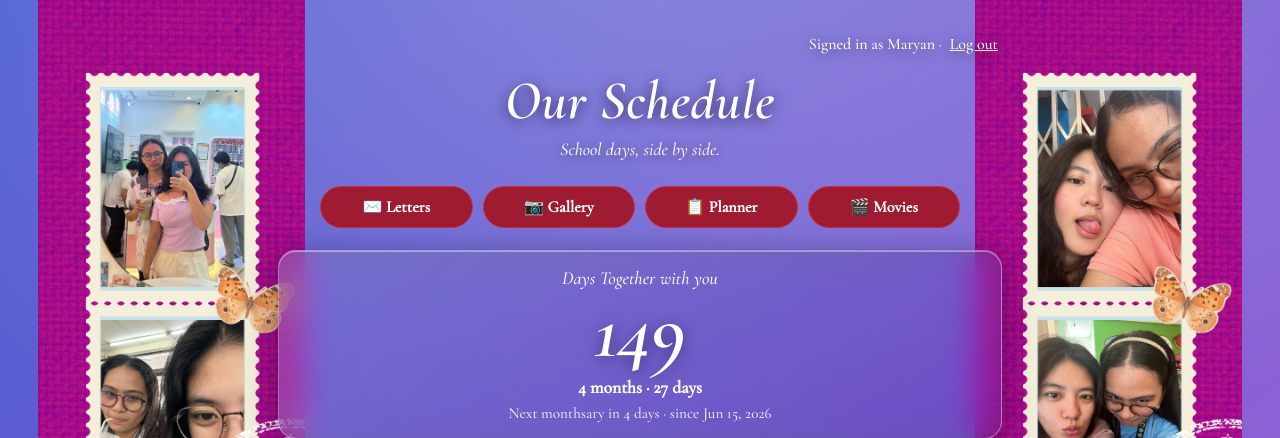
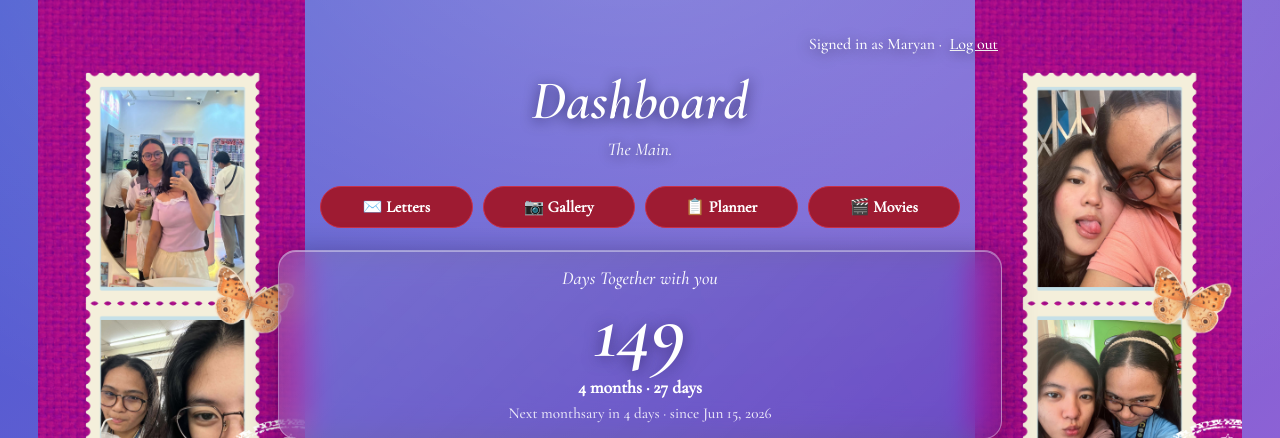
Before and after one commit to Mstar2-d/For-my-Baby, a Flask app: page /schedule in a window 1280 px wide. Shown: the top 438 px of the page. Run offline with Flask 3, Linux system fonts and the light colour scheme; the visitor is signed in with stand-in values (Sample User, id 1).

Commit message:
title change

```diff
--- a/templates/schedule.html
+++ b/templates/schedule.html
@@ -3,7 +3,7 @@
 <head>
 <meta charset="utf-8">
 <meta name="viewport" content="width=device-width, initial-scale=1, viewport-fit=cover">
-<title>Our Schedule</title>
+<title>Dashboard</title>
 <link rel="preconnect" href="https://fonts.googleapis.com">
 <link href="https://fonts.googleapis.com/css2?family=Caveat:wght@400;600&family=Cormorant+Garamond:ital,wght@0,500;1,500;1,600&display=swap" rel="stylesheet">
 <link rel="stylesheet" href="{{ url_for('static', filename='style.css') }}">
@@ -11,8 +11,8 @@
 <body>
 <main>
   <p class="who">Signed in as {{ me }} · <a href="{{ url_for('logout') }}">Log out</a></p>
-  <h1>Our Schedule</h1>
-  <p class="sub">School days, side by side.</p>
+  <h1>Dashboard</h1>
+  <p class="sub">The Main.</p>
 
   <nav class="nav" aria-label="Sections">
     <form method="get" action="{{ url_for('letters_home') }}">
```
